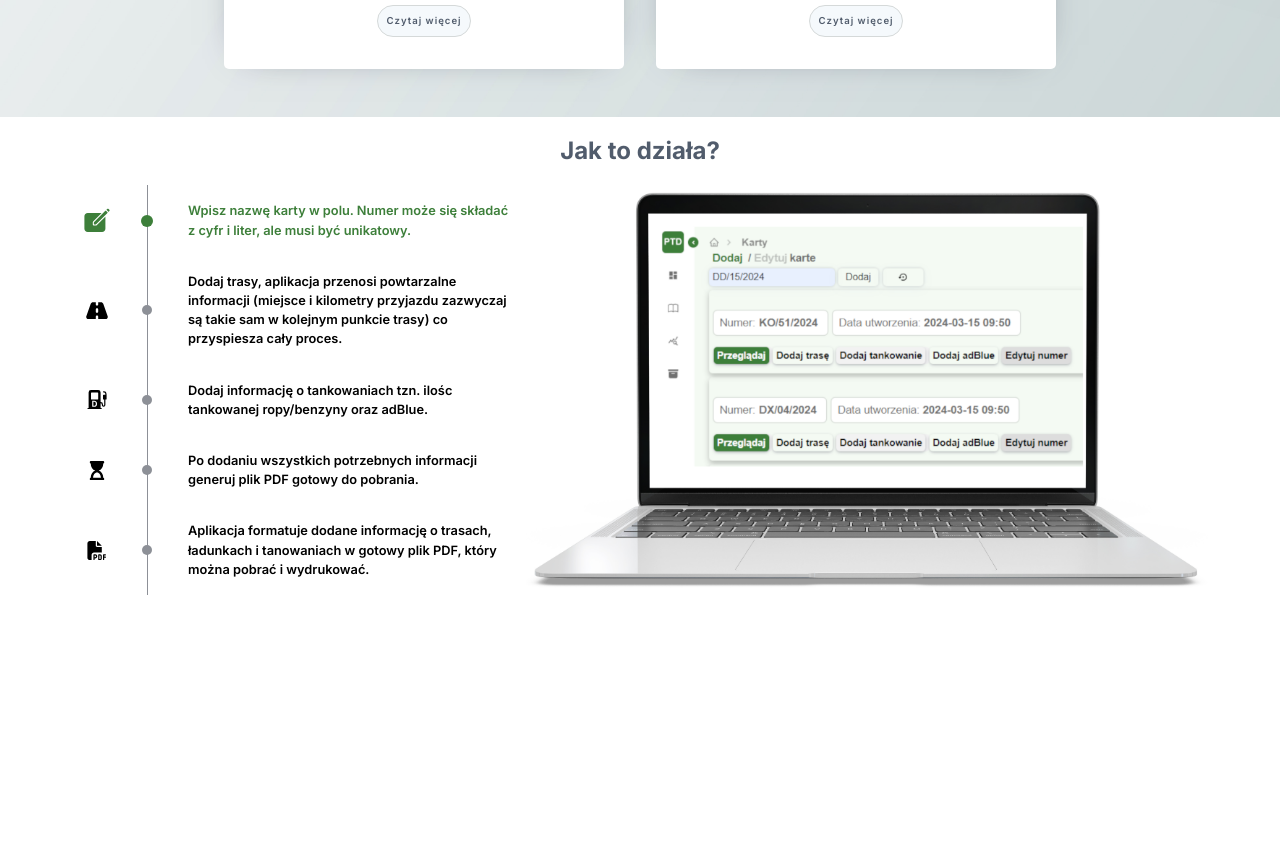
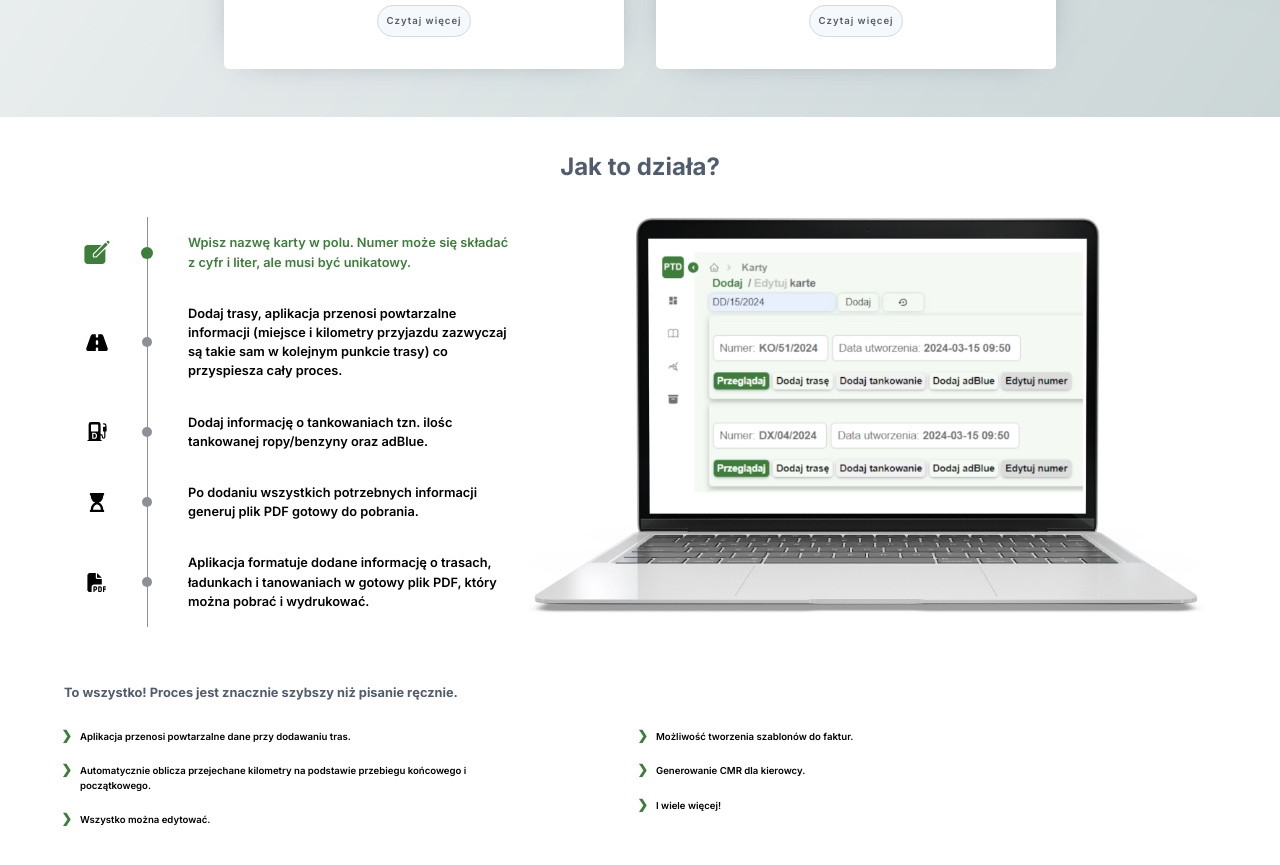
Before and after one commit to mateusz-uran/ptd-lite-website, a React (Vite) app: page / in a window 1280 px wide. Shown: the part 1800-2665 px from the top of the page. Before the commit the page ends 2427 px from the top, so only its background shows below. Built offline with nearby package versions, Linux system fonts and the light colour scheme.

Commit message:
fix: fix styling in howItWorks components

```diff
--- a/src/components/howitworks/HowItWorks.tsx
+++ b/src/components/howitworks/HowItWorks.tsx
@@ -25,6 +25,30 @@ const HowItWorks = () => {
         <h2 className={style.h2}>Jak to działa?</h2>
         <HowItWorksMobile />
         <HowItWorksDesktop />
+        <div className={style.ending}>
+          <h4 className={style.h4}>
+            To wszystko! Proces jest znacznie szybszy niż pisanie ręcznie.
+          </h4>
+          <div className={style.listsWrapper}>
+            <ul className={style.ul}>
+              <li className={style.li}>
+                Aplikacja przenosi powtarzalne dane przy dodawaniu tras.
+              </li>
+              <li className={style.li}>
+                Automatycznie oblicza przejechane kilometry na podstawie
+                przebiegu końcowego i początkowego.
+              </li>
+              <li className={style.li}>Wszystko można edytować.</li>
+            </ul>
+            <ul className={style.ul}>
+              <li className={style.li}>
+                Możliwość tworzenia szablonów do faktur.
+              </li>
+              <li className={style.li}>Generowanie CMR dla kierowcy.</li>
+              <li className={style.li}>I wiele więcej!</li>
+            </ul>
+          </div>
+        </div>
       </motion.div>
     </section>
   );
--- a/src/components/howitworks/HowItWorksDesktop.tsx
+++ b/src/components/howitworks/HowItWorksDesktop.tsx
@@ -8,7 +8,6 @@ const HowItWorksDesktop = () => {
 
   return (
     <section className={style.desktopWrapper}>
-      <div className={style.wrapper}>
       <div className={style.stepsWrapper}>
         {steps.map((step, index) => {
           return (
@@ -50,7 +49,6 @@ const HowItWorksDesktop = () => {
           alt=""
         />
       </div>
-      </div>
     </section>
   );
 };
--- a/src/components/howitworks/HowItWorksMobile.tsx
+++ b/src/components/howitworks/HowItWorksMobile.tsx
@@ -44,7 +44,7 @@ const HowItWorksMobile = () => {
         <motion.img
           key={steps[selectedIcon].image}
           src={steps[selectedIcon].image}
-          alt=""
+          alt="ptd lite step"
           initial={{ opacity: 0, x: -100 }}
           animate={{ opacity: 1, x: 0 }}
           transition={{ duration: 0.2 }}
--- a/src/components/howitworks/howItWorks.module.scss
+++ b/src/components/howitworks/howItWorks.module.scss
@@ -10,6 +10,12 @@
     display: flex;
     flex-direction: column;
     align-items: center;
+
+    .h2,
+    .mobileWrapper,
+    .desktopWrapper {
+      @include mixin.contentWrapper();
+    }
 
     .h2 {
       text-align: center;
@@ -74,12 +80,14 @@
         margin: 1rem 0;
 
         .p {
-          min-height: 80px;
+          height: 80px;
         }
       }
 
       .laptop {
-        min-height: 250px;
+        display: flex;
+        justify-content: center;
+        height: 300px;
       }
     }
 
@@ -93,9 +101,7 @@
       }
 
       .desktopWrapper {
-        display: block;
-
-        .wrapper {
+        display: flex;
         flex-direction: row;
         justify-content: center;
 
@@ -165,12 +171,47 @@
             }
           }
         }
-        }
 
         .laptop {
           width: 60%;
+          min-width: 35rem;
+        }
+      }
+    }
+
+    .ending {
+      width: 100%;
+      margin: 1.5rem 0;
+      padding: 0 0.5rem;
+
+      .h4 {
+        color: variables.$font-dark-gray;
+        font-size: variables.$font-small;
+        margin: 1rem 0;
+      }
+
+      .listsWrapper {
+        display: flex;
+        .ul {
+          @include mixin.list-default();
+          list-style-type: "❯";
+          margin-right: 1rem;
+          width: 50%;
+
+          .li {
+            font-size: variables.$font-micro;
+            margin-left: 0.5rem;
+            padding: 0.5rem;
+            font-weight: 600;
+            max-width: 80%;
+
+            &::marker {
+              color: variables.$primary-color-green;
+              font-size: variables.$font-small;
             }
           }
         }
       }
     }
+  }
+}
```
Lines whose indentation alone changed are shown as unchanged.
